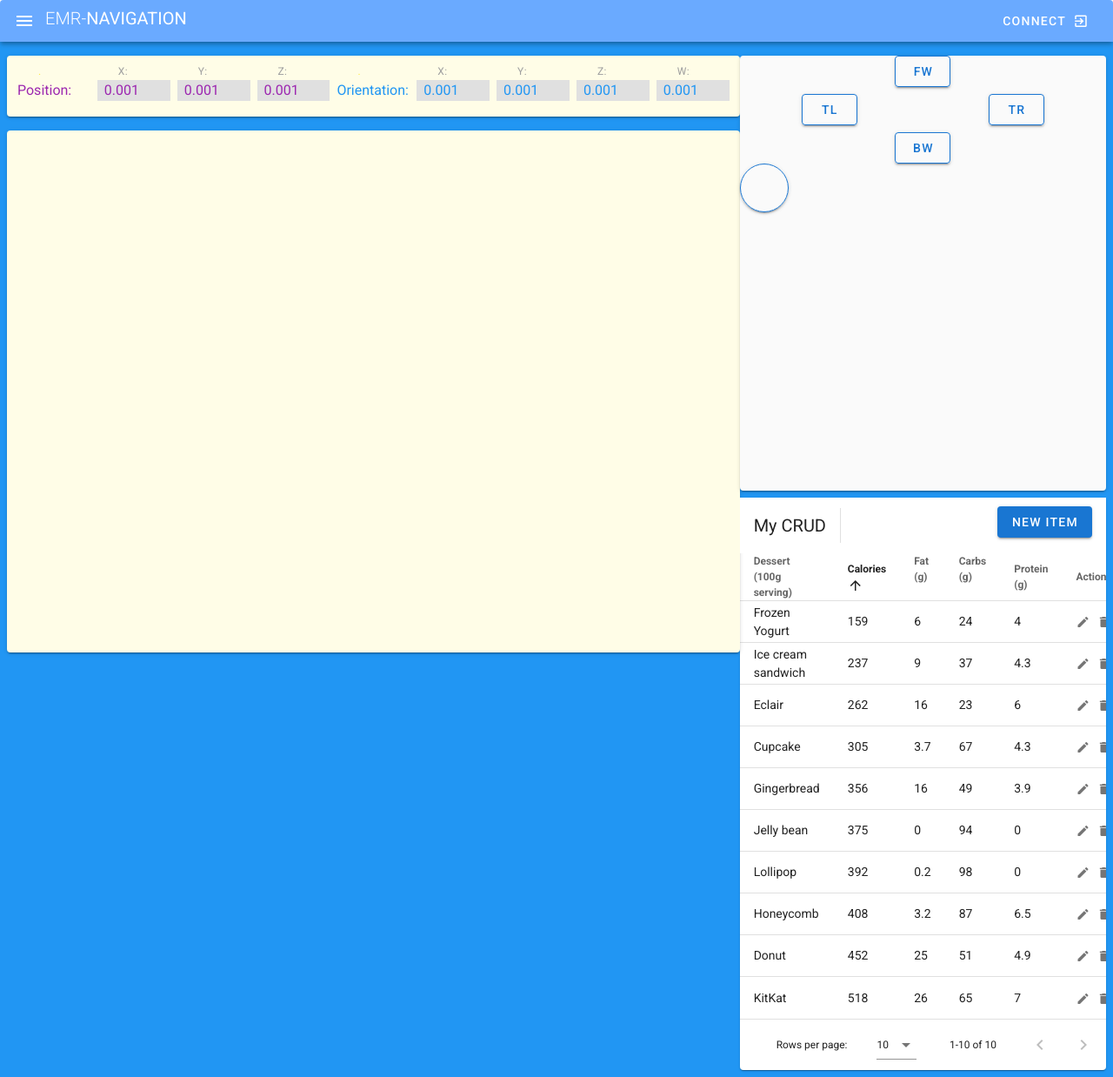
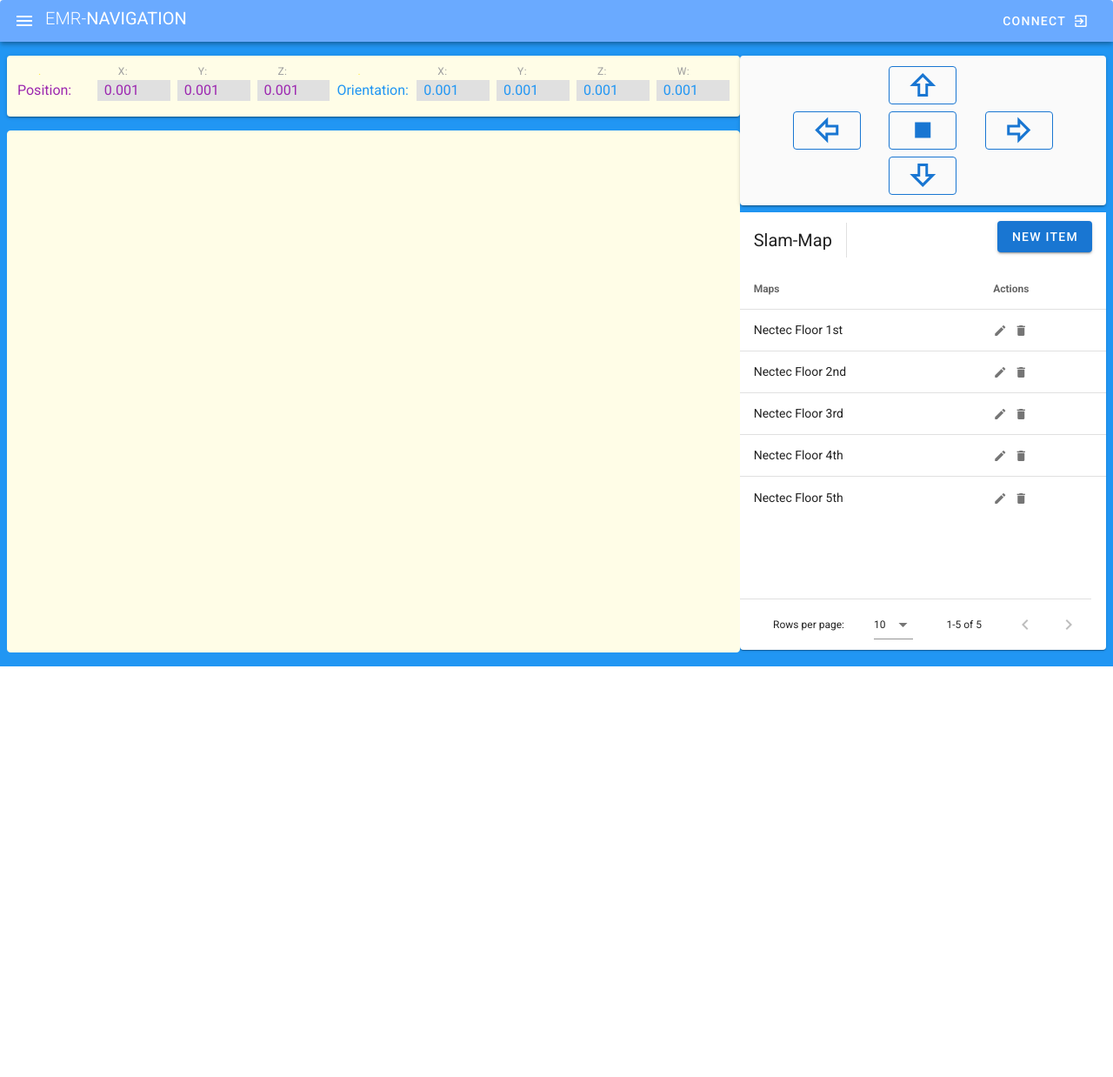
Before and after one commit to kcwuttikorn/emr-vue, a Vue app: page / in a window 1280 px wide. Shown: the whole page at 87% size. After the commit the page ends 800 px from the top, so only its background shows below. Built offline with nearby package versions, Linux system fonts and the light colour scheme.

Commit message:
add map table and controll btn

```diff
--- a/src/views/SlamView.vue
+++ b/src/views/SlamView.vue
@@ -58,6 +58,7 @@
               height="600px"
               width="860px"
               class="yellow lighten-5 pa-2 ma-2"
+              outlined
             >
             </v-card>
           </v-layout>
@@ -65,39 +66,51 @@
 
         <v-col cols="4">
           <!-- <v-container fluid > -->
-          <v-layout column align-center>
-            <v-card height="500px" width="500px" class="grey lighten-5 my-2">
+          <v-layout column align-center >
+            <v-card height="170x" width="500px" class="grey lighten-5 my-2 pa-3">
+
               <v-row dense>
                 <v-col cols="4" class="d-flex justify-center"></v-col>
                 <v-col cols="4" class="d-flex justify-center">
-                  <v-btn color="primary" elevation="2"  outlined>FW</v-btn>
+                  <v-btn color="primary" large outlined>
+                    <!-- <span>TR</span>      -->
+                    <v-icon large>mdi-arrow-up-bold-outline</v-icon>
+                  </v-btn>
                 </v-col>
                 <v-col cols="4" class="d-flex justify-center"></v-col>
               </v-row>
               <v-row dense>
                 <v-col cols="4" class="d-flex justify-end">
-                  <v-btn color="primary" elevation="2" outlined>TL</v-btn>
+                  <v-btn color="primary" large outlined>
+                    <v-icon large>mdi-arrow-left-bold-outline</v-icon>
+                    <!-- <span>TL</span>  -->
+                  </v-btn>
                 </v-col>
-                <v-col cols="4" class="d-flex justify-center"></v-col>
+                <v-col cols="4" class="d-flex justify-center">
+                  <v-btn color="primary" large outlined>
+                    <v-icon large>mdi-stop</v-icon>
+                    <!-- <span>TL</span>  -->
+                  </v-btn>
+                </v-col>
                 <v-col cols="4" class="d-flex justify-start">
-                  <v-btn color="primary" elevation="2" outlined>TR</v-btn>
+                  <v-btn color="primary"  large outlined>
+                    <!-- <span>TR</span>      -->
+                    <v-icon large>mdi-arrow-right-bold-outline</v-icon>
+                  </v-btn>
                 </v-col>
               </v-row>
               <v-row dense>
                 <v-col cols="4" class="d-flex justify-center"></v-col>
                 <v-col cols="4" class="d-flex justify-center">
-                  <v-btn color="primary" elevation="2" outlined>BW</v-btn>
+                  <v-btn color="primary" large outlined>
+                    <!-- <span>TR</span>      -->
+                    <v-icon large>mdi-arrow-down-bold-outline</v-icon>
+                  </v-btn>
                 </v-col>
                 <v-col cols="4" class="d-flex justify-center"></v-col>
               </v-row>
 
-
-
-
-
-
-
-                  <!-- <v-btn color="primary" elevation="2" fab outlined></v-btn>
+         <!-- <v-btn color="primary" elevation="2" fab outlined></v-btn>
                   <v-btn color="primary" elevation="2" fab outlined></v-btn>
                   <v-btn color="primary" elevation="2" fab outlined></v-btn> -->
 
@@ -107,11 +120,6 @@
                     <v-icon right>mdi-exit-to-app</v-icon>
                   </v-btn> -->
 
-              <v-layout>
-                <v-flex xs12 md3>
-                  <v-btn color="primary" elevation="2" fab outlined></v-btn>
-                </v-flex>
-              </v-layout>
             </v-card>
           </v-layout>
 
@@ -119,13 +127,16 @@
             <v-flex>
               <v-data-table
                 :headers="headers"
-                :items="desserts"
-                sort-by="calories"
+                :items="maps"
+                sort-by="Maps"
                 class="elevation-1"
+                fixed-header
+                height="380px"
+
               >
                 <template v-slot:top>
                   <v-toolbar flat>
-                    <v-toolbar-title>My CRUD</v-toolbar-title>
+                    <v-toolbar-title>Slam-Map</v-toolbar-title>
                     <v-divider class="mx-4" inset vertical></v-divider>
                     <v-spacer></v-spacer>
 
@@ -153,31 +164,7 @@
                               <v-col cols="12" sm="6" md="4">
                                 <v-text-field
                                   v-model="editedItem.name"
-                                  label="Dessert name"
-                                ></v-text-field>
-                              </v-col>
-                              <v-col cols="12" sm="6" md="4">
-                                <v-text-field
-                                  v-model="editedItem.calories"
-                                  label="Calories"
-                                ></v-text-field>
-                              </v-col>
-                              <v-col cols="12" sm="6" md="4">
-                                <v-text-field
-                                  v-model="editedItem.fat"
-                                  label="Fat (g)"
-                                ></v-text-field>
-                              </v-col>
-                              <v-col cols="12" sm="6" md="4">
-                                <v-text-field
-                                  v-model="editedItem.carbs"
-                                  label="Carbs (g)"
-                                ></v-text-field>
-                              </v-col>
-                              <v-col cols="12" sm="6" md="4">
-                                <v-text-field
-                                  v-model="editedItem.protein"
-                                  label="Protein (g)"
+                                  label="Map name"
                                 ></v-text-field>
                               </v-col>
                             </v-row>
@@ -219,12 +206,14 @@
                     </v-dialog>
                   </v-toolbar>
                 </template>
+
                 <template v-slot:item.actions="{ item }">
                   <v-icon small class="mr-2" @click="editItem(item)">
                     mdi-pencil
                   </v-icon>
                   <v-icon small @click="deleteItem(item)"> mdi-delete </v-icon>
                 </template>
+
               </v-data-table>
             </v-flex>
           </v-layout>
@@ -249,32 +238,23 @@ export default {
     dialogDelete: false,
     headers: [
       {
-        text: "Dessert (100g serving)",
+        text: "Maps",
         align: "start",
         sortable: false,
         value: "name",
       },
-      { text: "Calories", value: "calories" },
-      { text: "Fat (g)", value: "fat" },
-      { text: "Carbs (g)", value: "carbs" },
-      { text: "Protein (g)", value: "protein" },
       { text: "Actions", value: "actions", sortable: false },
     ],
-    desserts: [],
+    // desserts: [],
+    maps: [],
     editedIndex: -1,
     editedItem: {
       name: "",
-      calories: 0,
-      fat: 0,
-      carbs: 0,
-      protein: 0,
+
     },
     defaultItem: {
       name: "",
-      calories: 0,
-      fat: 0,
-      carbs: 0,
-      protein: 0,
+
     },
   }),
 
@@ -299,94 +279,46 @@ export default {
 
   methods: {
     initialize() {
-      this.desserts = [
+      this.maps = [
         {
-          name: "Frozen Yogurt",
-          calories: 159,
-          fat: 6.0,
-          carbs: 24,
-          protein: 4.0,
+          name: "Nectec Floor 1st",
+
         },
         {
-          name: "Ice cream sandwich",
-          calories: 237,
-          fat: 9.0,
-          carbs: 37,
-          protein: 4.3,
+          name: "Nectec Floor 2nd",
+
         },
         {
-          name: "Eclair",
-          calories: 262,
-          fat: 16.0,
-          carbs: 23,
-          protein: 6.0,
+          name: "Nectec Floor 3rd",
+
         },
         {
-          name: "Cupcake",
-          calories: 305,
-          fat: 3.7,
-          carbs: 67,
-          protein: 4.3,
+          name: "Nectec Floor 4th",
+
         },
         {
-          name: "Gingerbread",
-          calories: 356,
-          fat: 16.0,
-          carbs: 49,
-          protein: 3.9,
+          name: "Nectec Floor 5th",
+
         },
-        {
-          name: "Jelly bean",
-          calories: 375,
-          fat: 0.0,
-          carbs: 94,
-          protein: 0.0,
-        },
-        {
-          name: "Lollipop",
-          calories: 392,
-          fat: 0.2,
-          carbs: 98,
-          protein: 0,
-        },
-        {
-          name: "Honeycomb",
-          calories: 408,
-          fat: 3.2,
-          carbs: 87,
-          protein: 6.5,
-        },
-        {
-          name: "Donut",
-          calories: 452,
-          fat: 25.0,
-          carbs: 51,
-          protein: 4.9,
-        },
-        {
-          name: "KitKat",
-          calories: 518,
-          fat: 26.0,
-          carbs: 65,
-          protein: 7,
-        },
+
+
       ];
     },
 
     editItem(item) {
-      this.editedIndex = this.desserts.indexOf(item);
+      this.editedIndex = this.maps.indexOf(item);
       this.editedItem = Object.assign({}, item);
       this.dialog = true;
     },
 
     deleteItem(item) {
-      this.editedIndex = this.desserts.indexOf(item);
+      this.editedIndex = this.maps.indexOf(item);
       this.editedItem = Object.assign({}, item);
       this.dialogDelete = true;
     },
 
     deleteItemConfirm() {
-      this.desserts.splice(this.editedIndex, 1);
+      this.maps.splice(this.editedIndex, 1);
       this.closeDelete();
     },
 
@@ -408,9 +340,9 @@ export default {
 
     save() {
       if (this.editedIndex > -1) {
-        Object.assign(this.desserts[this.editedIndex], this.editedItem);
+        Object.assign(this.maps[this.editedIndex], this.editedItem);
       } else {
-        this.desserts.push(this.editedItem);
+        this.maps.push(this.editedItem);
       }
       this.close();
     },
```
